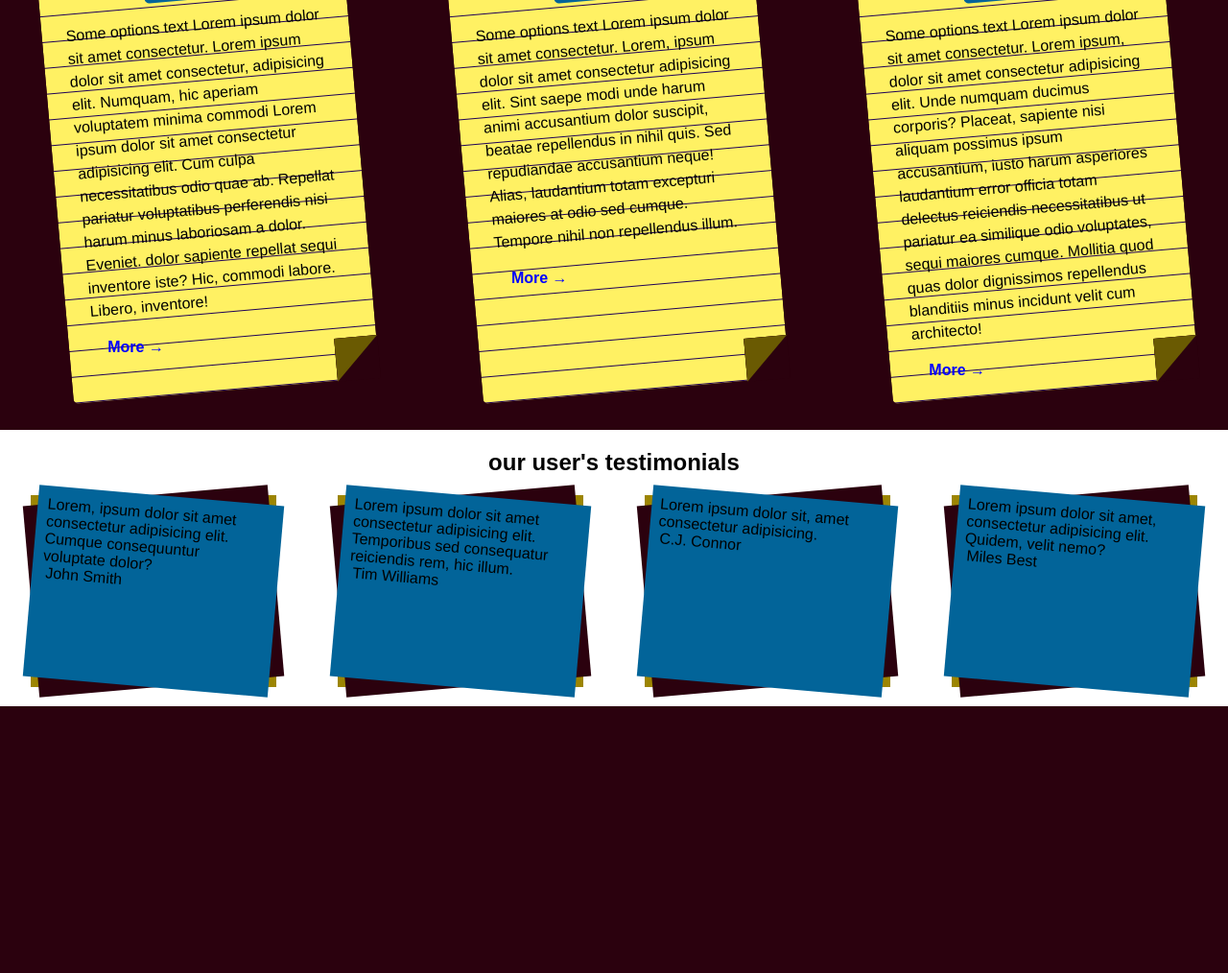
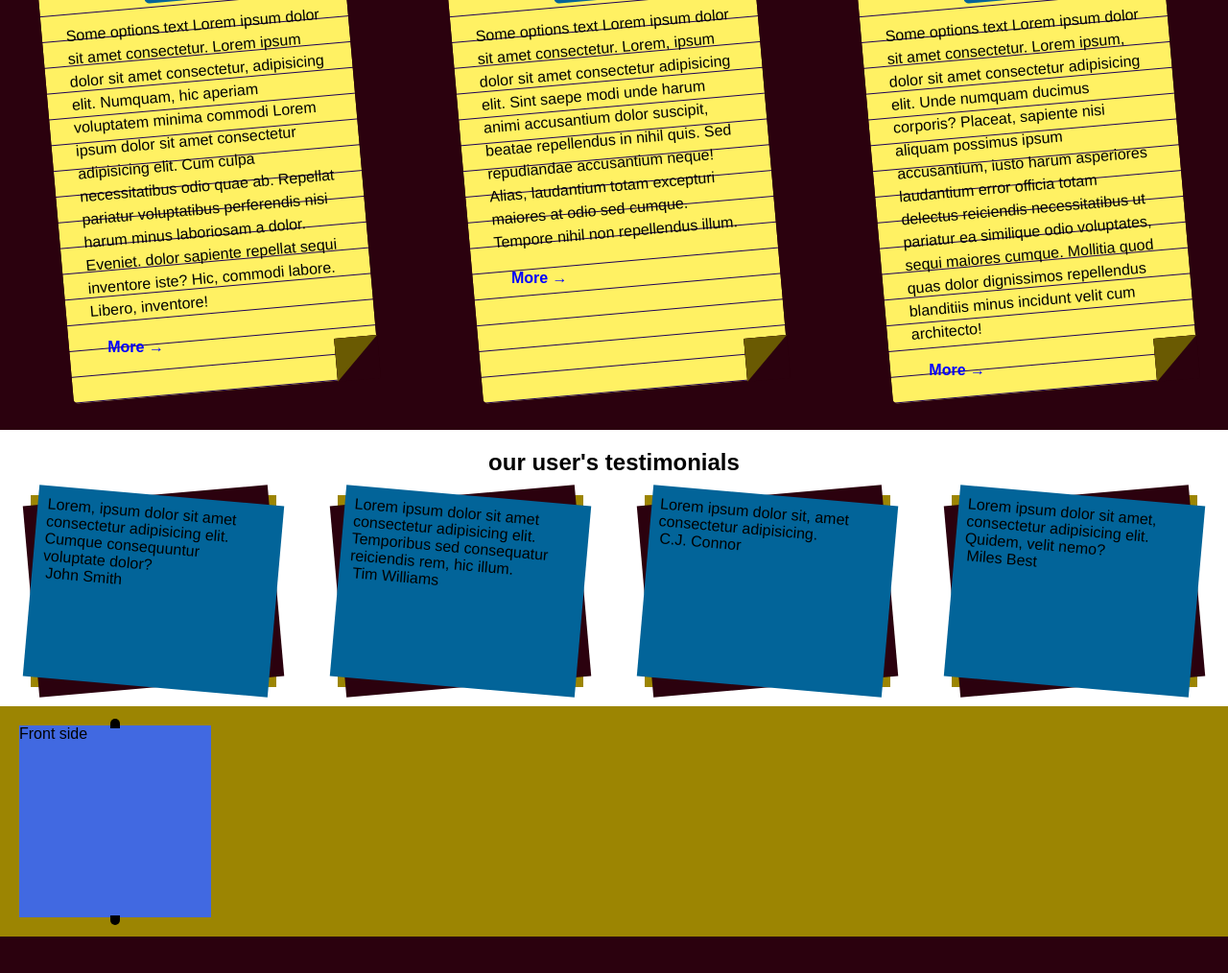
Before and after one commit to visence/bem, a plain HTML site: page index.html in a window 1280 px wide. Shown: the part 979-1993 px from the top of the page at 96% size. Before the commit the page ends 1765 px from the top, so only its background shows below. Drawn offline with Linux system fonts and the light colour scheme.

Commit message:
add flip card

```diff
--- a/css/style.css
+++ b/css/style.css
@@ -163,6 +163,57 @@ a:active {
     position: relative;
     transform: rotate(5deg); }
 
+.card {
+  position: relative;
+  height: 20rem;
+  width: 20rem;
+  margin: 2rem;
+  perspective: 150rem; }
+  .card__side {
+    height: 20rem;
+    width: 20rem;
+    position: absolute;
+    overflow: hidden;
+    backface-visibility: hidden;
+    top: 0;
+    left: 0;
+    transition: all .8s ease; }
+    .card__side--front {
+      background-color: royalblue; }
+    .card__side--back {
+      background-color: coral;
+      transform: rotateY(-180deg); }
+  .card:hover .card__side--front {
+    transform: rotateY(180deg); }
+  .card:hover .card__side--back {
+    transform: rotateY(0); }
+  .card::before {
+    content: "";
+    width: 1rem;
+    height: 1rem;
+    position: absolute;
+    display: block;
+    top: -.75rem;
+    left: 50%;
+    background-color: #000;
+    z-index: 10;
+    transform: translateX(-50%);
+    border-top-left-radius: 50%;
+    border-top-right-radius: 50%; }
+  .card::after {
+    content: "";
+    width: 1rem;
+    height: 1rem;
+    position: absolute;
+    display: block;
+    bottom: -.75rem;
+    left: 50%;
+    background-color: #000;
+    z-index: 10;
+    transform: translateX(-50%);
+    border-bottom-left-radius: 50%;
+    border-bottom-right-radius: 50%; }
+
 .container {
   max-width: 140rem;
   margin: 5rem auto;
@@ -213,3 +264,6 @@ a:active {
   flex-wrap: wrap;
   justify-content: space-around;
   align-content: space-between; }
+
+.cards {
+  display: flex; }
--- a/index.html
+++ b/index.html
@@ -79,6 +79,13 @@
                     <div class="review-box__name">Miles Best</div>
                 </div>
             </section>
+
+            <section class="cards">
+                <div class="card">
+                    <div class="card__side card__side--front">Front side</div>
+                    <div class="card__side card__side--back">Back side</div>
+                </div>
+            </section>
         </div>
     </body>
 </html>
```
